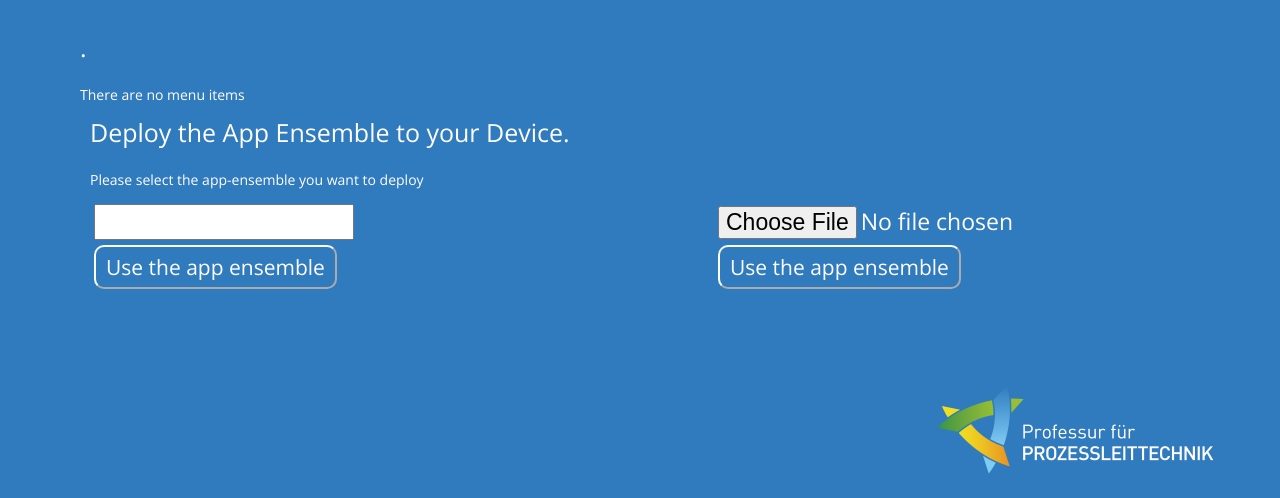
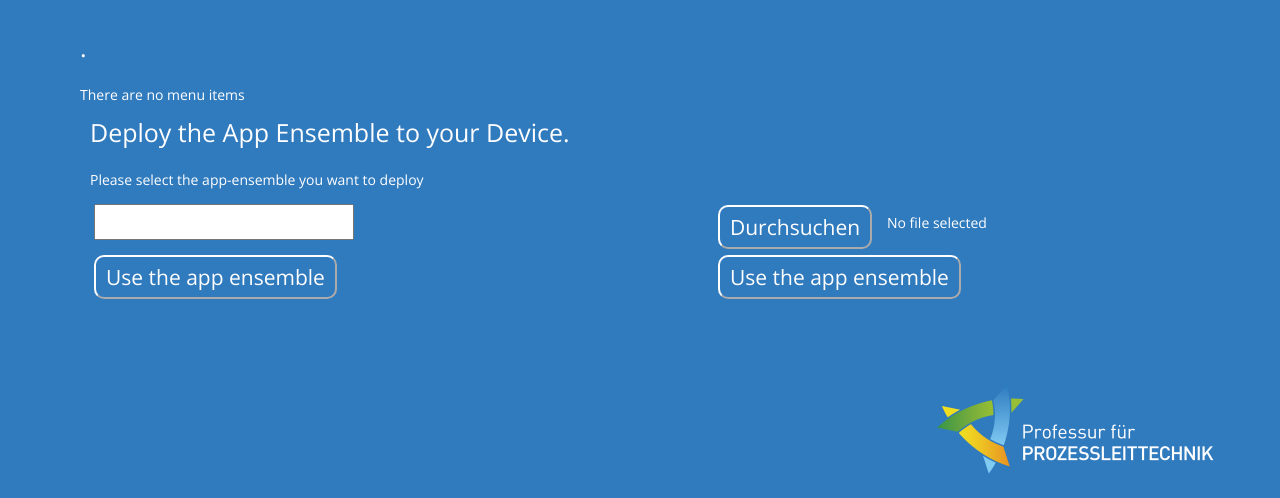
Before and after one commit to jo-tud/aof, a Python web app: template aof/templates/deploy_select.mako in a window 1280 px wide. Shown: the top 498 px of the page. Run offline with Mako, Linux system fonts and the light colour scheme; the template is opened without the code that fills it, so the values that code supplies are empty; some libraries are stand-ins or nearby versions.

Commit message:
The custom style from "input file" realized by using a very good method!

```diff
--- a/aof/templates/deploy_select.mako
+++ b/aof/templates/deploy_select.mako
@@ -11,6 +11,14 @@
                     $myli = $("<option>" + item.name + "</option>");
                     $myli.insertAfter('#option');
 	            });
+            });
+            $("#file").change(function () {
+                if ($("#file").val() == "") {
+                return;
+            }
+                var content = $("#file").val()
+                document.getElementById("selected_file_name").textContent = content;
+                $("#file").val("");
             });
         }
 
@@ -31,6 +39,7 @@
                 }
         }
 
+
     </script>
 
 
@@ -42,15 +51,21 @@
           <select id="select" style="position:absolute;margin-left:4px;margin-top:4px;width:260px">
             <option id="option">------Please select app-ensemble------</option>
           </select>
-          <input style="position:absolute;margin-left:4px;margin-top:45px" onclick="deploy1()" id="deploy_1"
+          <input style="position:absolute;margin-left:4px;margin-top:55px" onclick="deploy1()" id="deploy_1"
             onmouseover="this.style.borderWidth='3px'"
             onmouseout="this.style.borderWidth='2px'" type="button"
             class="mybtn" value="Use the app ensemble"/>
-          <input id="file" style="font-size:23px;position:absolute;margin-left:628px;margin-top:5px;" type="file"/>
-          <input style="position:absolute;margin-left:628px;margin-top:45px" onclick="deploy2()" id="deploy_2"
+          <input onmouseover="durchsuchen.style.borderWidth='3px'" onmouseout="durchsuchen.style.borderWidth='2px'"
+                 id="file" style="cursor: pointer; opacity: 0; z-index: 2;font-size:23px;position:absolute;margin-left:628px;margin-top:4px;height:44px" type="file"/>
+          <input style="position:absolute;margin-left:628px;margin-top:55px" onclick="deploy2()" id="deploy_2"
             onmouseover="this.style.borderWidth='3px'"
             onmouseout="this.style.borderWidth='2px'" type="button"
             class="mybtn" value="Use the app ensemble"/>
+          <input id="durchsuchen" style="position:absolute; z-index: 1;margin-left:628px;margin-top:5px"
+            onmouseover="this.style.borderWidth='3px'"
+            onmouseout="this.style.borderWidth='2px'" type="button"
+            class="mybtn" value="Durchsuchen"/>
+          <span style="width:290px; padding-top:7px;height:42px; position:absolute; z-index: 3;margin-left:797px;margin-top:6px" id="selected_file_name">No file selected</span>
         </div>
       </div>
     </body>
--- a/aof/views.py
+++ b/aof/views.py
@@ -79,7 +79,8 @@
 @view_config(route_name='deploy', renderer='templates/deploy.mako')
 def deploy_view(request):
     device = deploy.Device()
-    has = device.getStatus()
+#    has = device.getStatus()
+    has = 1
     return {'hasDevice': has, 'menu': SITE_MENU, 'meta': META, 'page_title': 'Deploy'}
 
 @view_config(route_name='deploy_select', match_param="tool=deploy_select",renderer='templates/deploy_select.mako')
```
